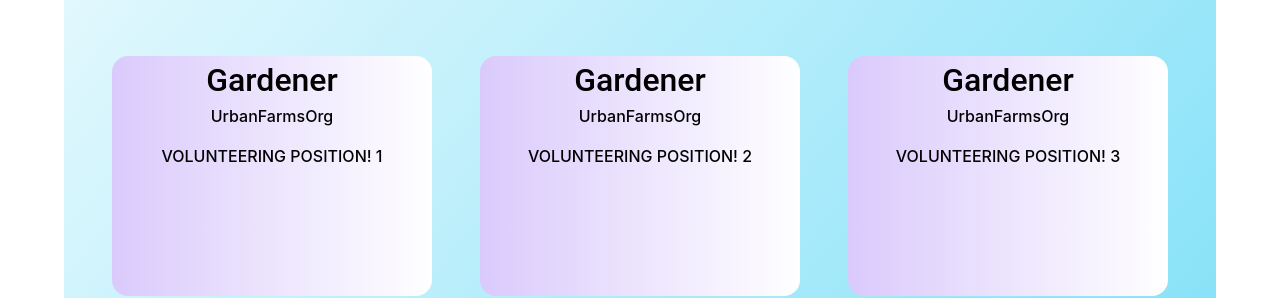
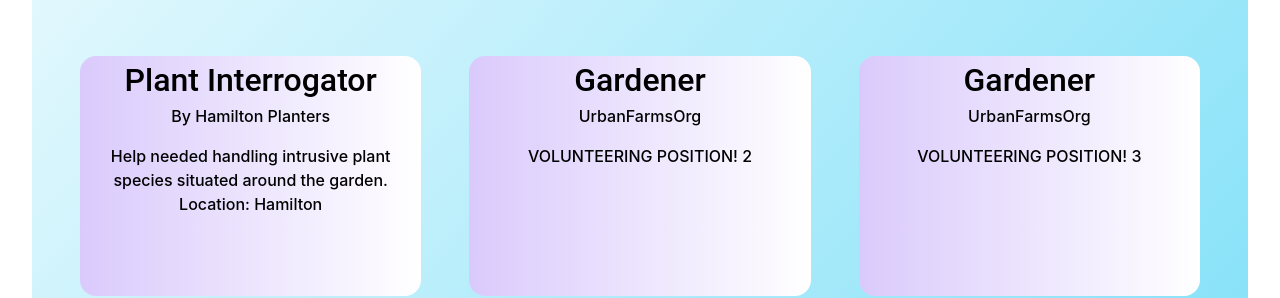
Before and after one commit to shahviransh/macChangers-urban-farming-solution, a React (Vite) app: page / in a window 1280 px wide. Shown: the part 282-580 px from the top of the page. Built offline with nearby package versions, Linux system fonts and the light colour scheme.

Commit message:
updated positions

```diff
--- a/src/components/Positions.jsx
+++ b/src/components/Positions.jsx
@@ -8,7 +8,8 @@
       <div className='Pos'>
         <h1 className='Pos__title'>Positions</h1>
         <div className='Pos__container'>
-          <PositionCard Position="Gardener" Company="UrbanFarmsOrg" Description="VOLUNTEERING POSITION! 1" link="https://timothy-leung.vercel.app/" />
+          <PositionCard Position="Plant Interrogator" Company="By Hamilton Planters" Description="Help needed handling intrusive plant species situated around the garden.
+Location: Hamilton" link="https://timothy-leung.vercel.app/" />
           <PositionCard Position="Gardener" Company="UrbanFarmsOrg" Description="VOLUNTEERING POSITION! 2" link="https://timothy-leung.vercel.app/" />
           <PositionCard Position="Gardener" Company="UrbanFarmsOrg" Description="VOLUNTEERING POSITION! 3" link="https://timothy-leung.vercel.app/" />
           <PositionCard Position="Gardener" Company="UrbanFarmsOrg" Description="VOLUNTEERING POSITION! 4" link="https://timothy-leung.vercel.app/" />
```
